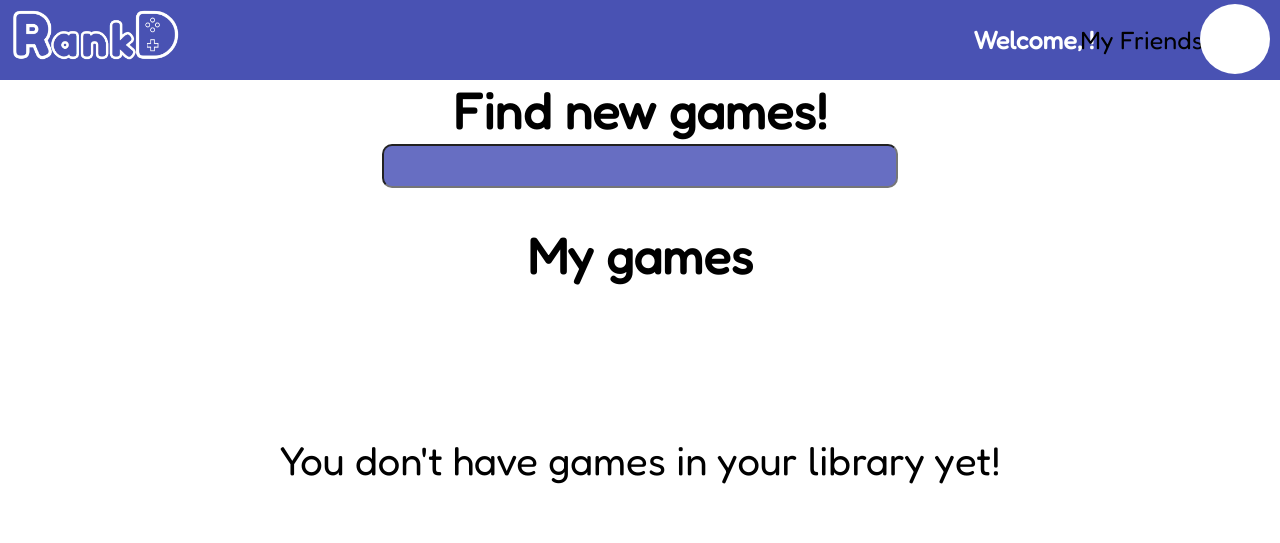
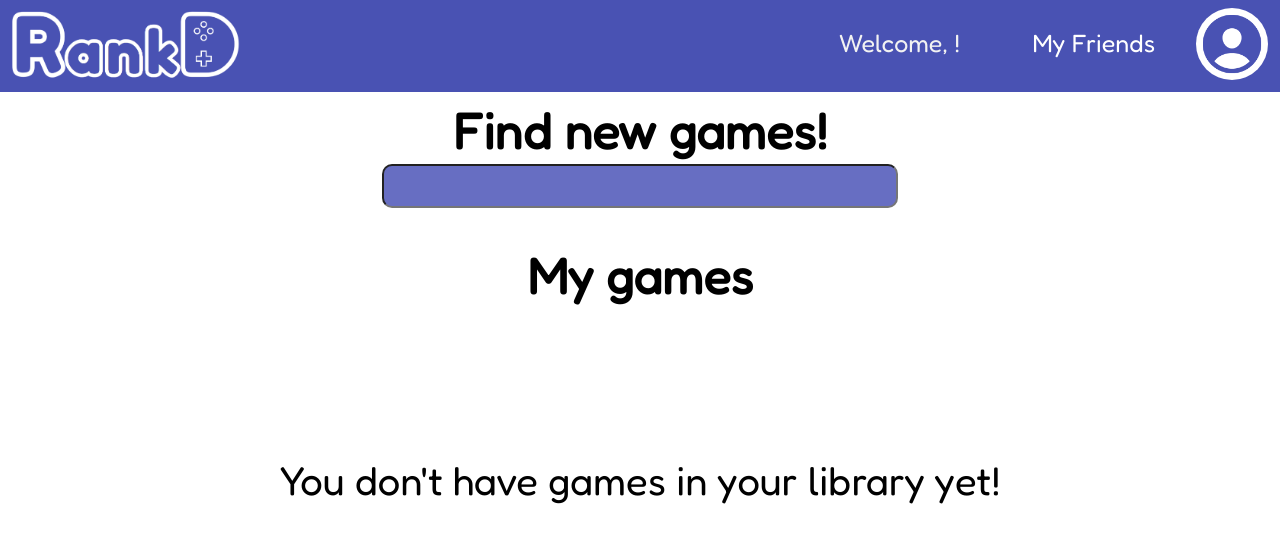
Before and after one commit to p-baptista/EngSoft-TP1, a Django app: a page that uses RankD/main_app/templates/home.html in a window 1280 px wide. Shown: the top 543 px of the page. Run offline with Django 3.2, Linux system fonts and the light colour scheme; parts of the project's set-up code (start-up, migrations or seed data) failed here and were passed over.

Commit message:
Remade header. Added friends list.

```diff
--- a/RankD/main_app/templates/header.html
+++ b/RankD/main_app/templates/header.html
@@ -9,35 +9,67 @@
     {% load static %}
     <link rel="stylesheet" type="text/css" href="{% static 'css/header_style.css' %}"/>
 
+    <link rel="stylesheet" href="https://fonts.googleapis.com/icon?family=Material+Icons">
     <link href='https://fonts.googleapis.com/css?family=Fredoka' rel='stylesheet'>
-
 </head>
 
 <body>
+    {% load static %}
+    <div class="navbar">
+        <div class="nav_item" id="logo_div">
+                <a href="/{{ user.username }}">
+                    <img src="{% static 'pics/RankD.png' %}" id="logo_img">
+                </a>
+            </div>
 
-    <header>
-        {% load static %}
-        <a href="/{{ user.username }}">
-            <img src="{% static 'pics/RankD.png' %}" class="logo">
-        </a>
+            <div class="nav_item" id="profile_btn">
+                <img src="{% static 'pics/default_user_icon.png' %}" id="user_icon">
+            </div>
 
-        <h2 class="welcome_username"> Welcome, {{ user.username }}! </h2>
+            <div class="nav_item">
+                <button id="my_friends" style="padding: 20px; margin-right: 25px;"> My Friends </button>
+            </div>
 
-        <button id="my_friends"> My Friends </button>
-        <div id="friends_popup" class="popup">
+            <div class="nav_item" style="align-self: auto;">
+                <p style="font-size: 25px;margin-top: 20px;"> Welcome, {{ user.username }}! </p>
+            </div>
         </div>
 
+        <div class="friends_pop_up" id="friends_pop_up">
+            <div class="add_friend">
+                <button style="float: right; background-color: transparent; border: 0; cursor: pointer;">
+                    <i class="material-icons" id="add_icon" >group_add</i>
+                </button>
+                <input class="text" placeholder="Add new friends!" style="float: right; font-size: 18px; margin-top: 14px; margin-right: 5px; height: 32px;">
 
-        <div id="border" class="circle"></div>
-        <!--Add user picture here - make sure there is a nice white border-->
+            </div>
 
-        <div id="profile_popup" class="popup">
-            <button onclick="log_out()" class="log_out_button">Log out</button>
+            <div class="friends_list">
+                {% if user_friends %}
+                    {% for friend in user_friends %}
+                        <div class="friend_content">
+                            <img src="{% static 'pics/default_user_icon.png' %}" id="user_icon">
+                            <p id="friends_name">{{ friend.name }}</p>
+                        </div>
+                    {% endfor %}
+                {% else %}
+                    <p style="color: white; font-size: 28px; width: auto; text-align: center; margin: 20px;">No Friends Yet!</p>
+                {% endif %}
+            </div>
         </div>
 
-        {% load static %}
-        <script src="{% static 'js/header_functions.js' %}"></script>
-    </header>
+        <div class="profile_pop_up" id="profile_pop_up">
+            <button class="log_out" style="float: right; background-color: transparent; border: 0; cursor: pointer;">
+                <i class="material-icons" id="log_out_icon" >exit_to_app</i>
+                <p style="float: right; font-size: 24px; margin: 16px; margin-right: 20px;">
+                    Log Out
+                </p>
+            </button>
+        </div>
 
+    </div>
+
+    {% load static %}
+    <script src="{% static 'js/header_functions.js' %}"></script>
 </body>
 </html>
--- a/RankD/main_app/templates/home.html
+++ b/RankD/main_app/templates/home.html
@@ -17,6 +17,7 @@
     {% include 'header.html' %}
 
     <!--Adding logic-->
+    <div style="margin-top: 100px;">
         <h3>Find new games!</h3>
 
         <input type="text" id="search_bar" name="searched">
@@ -46,6 +47,7 @@
 
         {% load static %}
         <script src="{% static 'js/stars.js' %}"></script>
+    </div>
 </body>
 
 </html>
--- a/RankD/main_app/views.py
+++ b/RankD/main_app/views.py
@@ -50,6 +50,22 @@ class SignupView(CreateView):
         return HttpResponseRedirect("/login")
 
 
+class HeaderView(ListView):
+    template_name="header.html"
+    model = User
+
+    def get_context_data(self, **kwargs):
+        context = super().get_context_data(**kwargs)
+
+        user = User.objects.filter(username=self.request.resolver_match.kwargs['username']).last()
+
+        if user:
+            context['user'] = user
+
+            context['user_friends'] = [friendship.user2 for friendship in FriendList.objects.filter(user1__username = user.username)]
+
+        return context
+
 class HomeView(ListView):
     template_name="home.html"
     model = User
@@ -98,7 +114,7 @@ class AddGameReviewView(CreateView):
     template_name="add_game_review.html"
     model = Review
     fields = ['platform', 'comment', 'rating']
-    form = AddReviewForm
+    # form = AddReviewForm
 
     def get_context_data(self, **kwargs):
         context = super().get_context_data(**kwargs)
--- a/RankD/static/css/header_style.css
+++ b/RankD/static/css/header_style.css
@@ -1,10 +1,142 @@
-header {
-    height: 80px;
-    width: 100%;
+.navbar{
+    overflow: hidden;
     background-color: #4952b3;
+    position: fixed; /* Set the navbar to fixed position */
+    top: 0; /* Position the navbar at the top of the page */
+    width: 100%; /* Full width */
+}
+
+.navbar #logo_div{
+    float: left;
+    display: block;
+    color: #f2f2f2;
+    text-align: center;
+    padding: 8px 12px;
+    text-decoration: none;
+}
+
+.navbar #logo_img {
+    max-height: 72px;
+    cursor: pointer;
+}
+
+.navbar #user_icon {
+    background-color: white;
+    max-height: 72px;
+    border-radius: 50%;
+    cursor: pointer;
+}
+
+.navbar .nav_item{
+    float: right;
+    display: block;
+    color: #f2f2f2;
+    text-align: center;
+    padding: 8px 12px;
+    text-decoration: none;
+    align-items: center;
+}
+
+.friends_pop_up {
+    display: none;
+    position: fixed;
+    right: 50px;
+
+    min-height: 80px;
+    max-height: 400px;
+    width: 300px;
+
+    background-color: #4952b3;
+    box-shadow: 0px 8px 16px 0px rgba(0,0,0,0.2);
+}
+
+.friends_pop_up .add_friend {
+    background-color: white;
+
+    border-color: grey;
+
+    margin: 5px;
+    height: 72px;
+
+    overflow: hidden;
+}
+
+.friends_pop_up .add_friend #add_icon{
+    font-size: 48px;
+    color: #4952b3;
+    float: right;
+    margin-top: 5px;
+    margin-right: 8px;
+
+}
+
+.friends_pop_up .friends_list {
+    display: block;
+    right: 50px;
+
+    min-height: 240px;
+    max-height: 400px;
+    width: 300px;
+
+    background-color: #4952b3;
+    box-shadow: 0px 8px 16px 0px rgba(0,0,0,0.2);
+    overflow-y: auto;
+}
+
+.friends_pop_up .friends_list .friend_content {
+    background-color: white;
+
+    border-color: grey;
+
+    margin: 5px;
+    height: 72px;
+
+    overflow: hidden;
+}
+
+.friends_pop_up .friends_list .friend_content img {
+    max-width: 72px;
+    float: left;
+}
+
+.friends_pop_up .friends_list .friend_content #friends_name {
+    font-size: 18px;
+    float: left;
+    text-align: center;
+    margin: 10px;
+    margin-top: 24px;
+}
+
+.profile_pop_up {
+    display: none;
+    position: fixed;
+    right: 18px;
+
+    height: 72px;
+    width: 180px;
+
+    background-color: #4952b3;
+    box-shadow: 0px 8px 16px 0px rgba(0,0,0,0.2);
+}
+
+.profile_pop_up .log_out {
+    background-color: white;
     color: white;
 
-    font-family: 'Fredoka';
+    box-shadow: 0px 8px 16px 0px rgba(0,0,0,0.2);
+
+    margin: 5px;
+
+    overflow: hidden;
+}
+
+.profile_pop_up .log_out #log_out_icon{
+    font-size: 36px;
+    color: white;
+    float: right;
+    margin-top: 12px;
+    margin-right: 10px;
+
 }
 
 * {
@@ -13,91 +145,15 @@ header {
 }
 
 
-
-.logo {
-    max-width: 13%;
-    height: auto;
-    cursor: pointer;
-
-    position: absolute;
-    left: 1%;
-    top: 8px;
-}
-
-.welcome_username {
-    font-size: 25px;
-
-    position: absolute;
-    top: 25px;
-    right: 14.5%;
-    text-align: right;
-}
-
 #my_friends {
     font-family: 'Fredoka';
     font-size: 25px;
-    color: black;
+    color: white;
     background: none;
     border: none;
     cursor: pointer;
 
-    position: absolute;
-    top: 25px;
-    right: 6%;
+    position: relative;
     text-align: right;
+    left: 15%;
 }
-
-#friends_popup {
-    display: none;
-    width: 200px;
-    height: 300px;
-    background-color: #4952b3;
-    border: 1px solid #000;
-    position: absolute;
-    top: 10%;
-    right: 5%;
-    z-index: 999;
-}
-
-/* Problem when reducing page - circle turns into semicircle */
-.circle {
-    width: 70px;
-    height: 70px;
-    background-color: white;
-    border-radius: 50%;
-    cursor: pointer;
-
-    position: absolute;
-    top: 4px;
-    right: 10px;
-}
-
-#profile_popup {
-    display: none;
-    width: 150px;
-    height: 50px;
-    background-color: #4952b3;
-    border: 1px solid #000;
-    position: absolute;
-    top: 80px;
-    right: 15px;
-    z-index: 999;
-}
-
-.log_out_button {
-    padding: 0;
-    border: none;
-    background: none;
-    color: white;
-    cursor: pointer;
-    /* Prevent the text from separating into two lines */
-    white-space: nowrap;
-
-    font-family: 'Fredoka';
-    font-size: 25px;
-
-    position: absolute;
-    top: 50%;
-    left: 35%;
-    transform: translate(-50%, -50%);
-}
--- a/RankD/static/css/home_style.css
+++ b/RankD/static/css/home_style.css
@@ -3,6 +3,7 @@ body {
     font-family: 'Fredoka', sans-serif;
 
     color: black;
+    overflow: hidden;
 }
 
 /* Star logic -> maybe there's a way to separate it? */
```
Also changed, not shown: RankD/static/js/header_functions.js (+25 -20 lines), RankD/main_app/templates/friend_list.html (deleted), RankD/static/pics/default_user_icon.png (added). Lines whose indentation alone changed are shown as unchanged.
